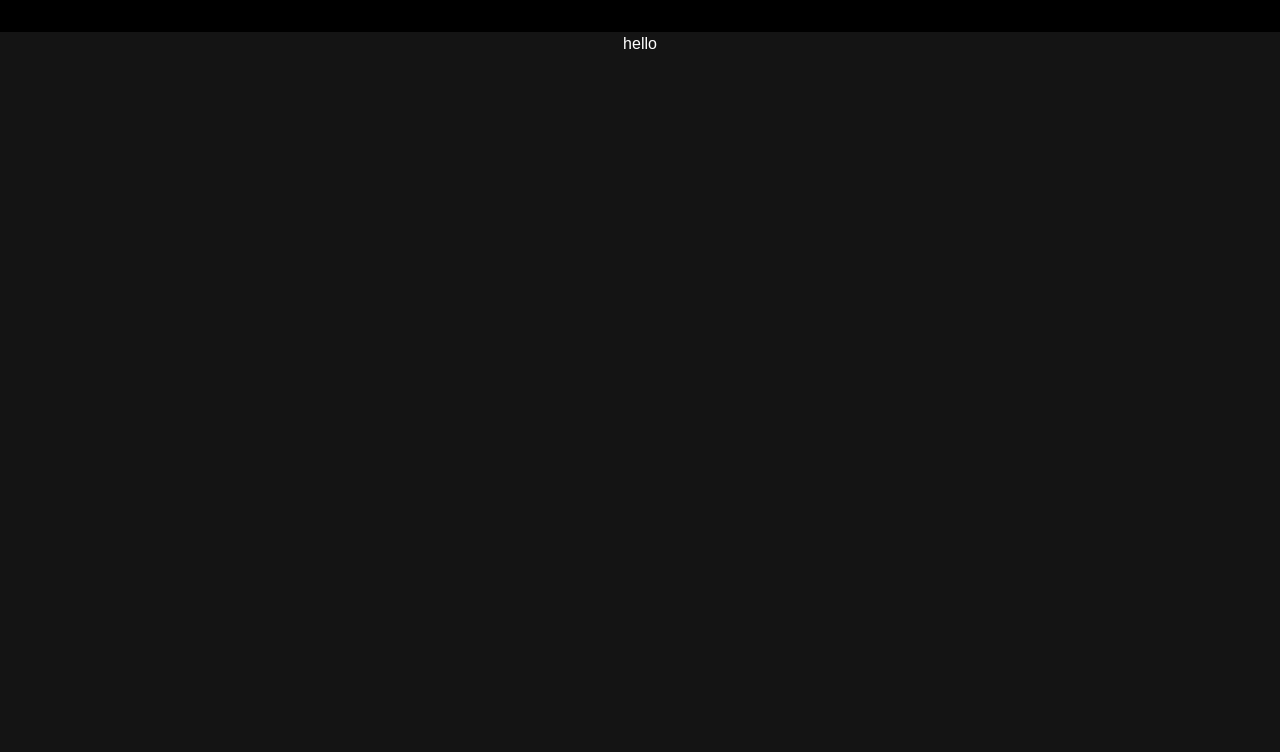
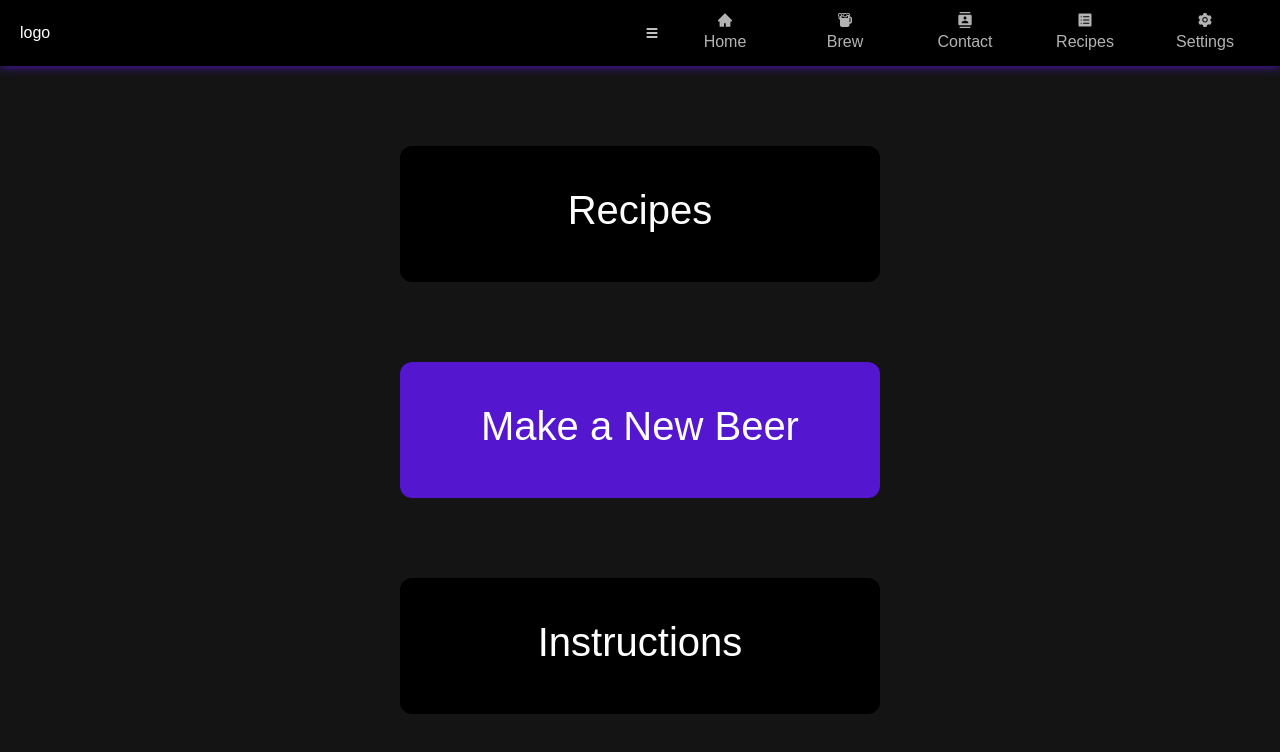
Before and after one commit to Francescostefan1998/beerbuzz-frontend, a React (Create React App) app: page /home in a window 1280 px wide. Shown: the top 752 px of the page. Built offline with nearby package versions, Linux system fonts and the light colour scheme; the HTML template or start-up script is replaced by a standard one.

Commit message:
styling the main homepage section
styling the main homepage section

```diff
--- a/src/components/home/homePage/HomePage.jsx
+++ b/src/components/home/homePage/HomePage.jsx
@@ -5,7 +5,21 @@ const HomePage = () => {
   return (
     <div className="homePage">
       <NavBar />
-      <div>hello</div>
+      <div className="homePage-container">
+        <div className="homePage-main">
+          <h1>Recipes</h1>
+        </div>
+        <div className="homePage-main">
+          <div className="homePage-main-title">
+            <h1>Make a New Beer</h1>
+          </div>
+
+          <div className="homePage-main-liquid"></div>
+        </div>
+        <div className="homePage-main">
+          <h1>Instructions</h1>
+        </div>
+      </div>
     </div>
   );
 };
--- a/src/components/home/homePage/homePage.css
+++ b/src/components/home/homePage/homePage.css
@@ -3,3 +3,41 @@
   width: 100%;
   height: 100vh;
 }
+
+.homePage-container {
+  width: 100%;
+  display: flex;
+  flex-direction: column;
+  justify-content: center;
+  align-items: center;
+  margin-top: 10vh;
+  gap: 10vh;
+}
+.homePage-main {
+  background-color: var(--background-black);
+  border-radius: 12px;
+  overflow: hidden;
+  padding: 5vh;
+  width: 60vh;
+  cursor: pointer;
+  position: relative;
+}
+
+.homePage-main-liquid {
+  position: absolute;
+  background-color: var(--main-secondary);
+  top: -2%;
+  left: -2%;
+  width: 104%;
+  height: 104%;
+  z-index: 0;
+}
+
+.homePage-main-title {
+  position: relative;
+  top: 0;
+  left: 0;
+  width: 100%;
+  height: 100%;
+  z-index: 1;
+}
--- a/src/components/home/navBar/NavBar.jsx
+++ b/src/components/home/navBar/NavBar.jsx
@@ -1,8 +1,41 @@
 import "./navBar.css";
+import { useState } from "react";
+import { HiMenu } from "react-icons/hi";
+
+import { AiFillHome } from "react-icons/ai";
+import { IoMdBeer } from "react-icons/io";
+import { MdContacts } from "react-icons/md";
+import { IoIosListBox } from "react-icons/io";
+import { AiFillSetting } from "react-icons/ai";
+
 const NavBar = () => {
   return (
     <div className="my-navbar">
-      <div></div>
+      <div className="my-navbar-logo">logo</div>
+      <div className="my-navbar-menue">
+        <HiMenu className="my-navbar-icon" />
+        <div className="my-navbar-sections">
+          <AiFillHome />
+          <div>Home</div>
+        </div>
+        <div className="my-navbar-sections">
+          <IoMdBeer />
+          <div>Brew</div>
+        </div>
+        <div className="my-navbar-sections">
+          <MdContacts />
+          <div>Contact</div>
+        </div>
+        <div className="my-navbar-sections">
+          <IoIosListBox />
+          <div>Recipes</div>
+        </div>
+
+        <div className="my-navbar-sections">
+          <AiFillSetting />
+          <div>Settings</div>
+        </div>
+      </div>
     </div>
   );
 };
--- a/src/components/home/navBar/navBar.css
+++ b/src/components/home/navBar/navBar.css
@@ -4,5 +4,55 @@
   top: 0;
   left: 0;
   width: 100%;
-  padding: 2vh;
+  padding: 1.5vh;
+  padding-inline: 2.5vh;
+  display: flex;
+  align-items: center;
+  justify-content: space-between;
+  box-shadow: 0 0 10px var(--main-secondary);
+  z-index: 1;
 }
+
+.my-navbar-menue {
+  display: flex;
+  align-items: center;
+  justify-content: space-between;
+  gap: 10px;
+  color: white;
+}
+
+.my-navbar-sections {
+  display: flex;
+  flex-direction: column;
+  gap: 2px;
+  align-items: center;
+  justify-content: center;
+  width: 110px;
+  cursor: pointer;
+  opacity: 0.7;
+}
+
+.my-navbar-sections:hover {
+  opacity: 1;
+}
+
+@keyframes spin {
+  from {
+    transform: rotateY(0deg);
+  }
+  to {
+    transform: rotateY(360deg);
+  }
+}
+
+@media (max-width: 1024px) {
+  .my-navbar-sections div {
+    display: none;
+  }
+}
+
+@media (max-width: 788px) {
+  .my-navbar-sections {
+    display: none;
+  }
+}
```
